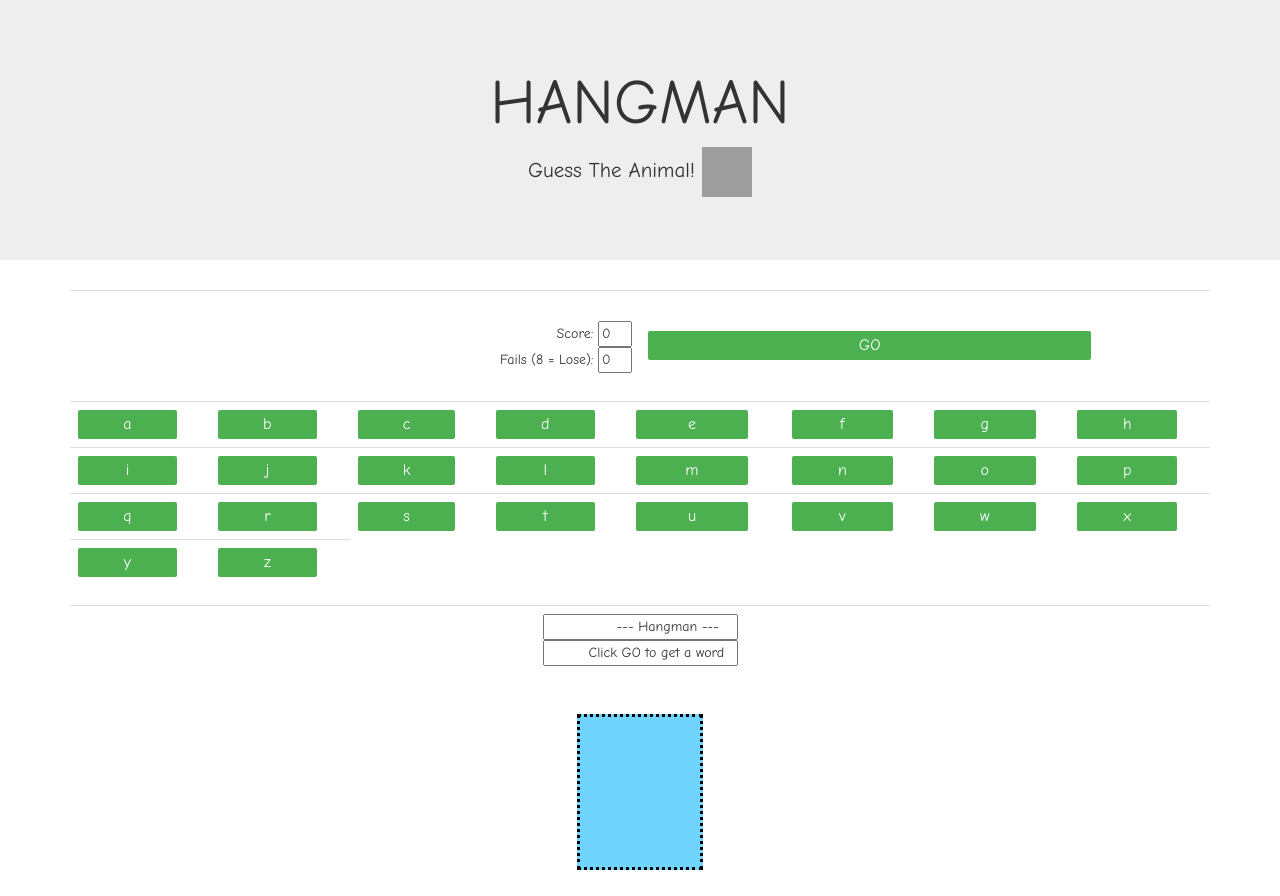
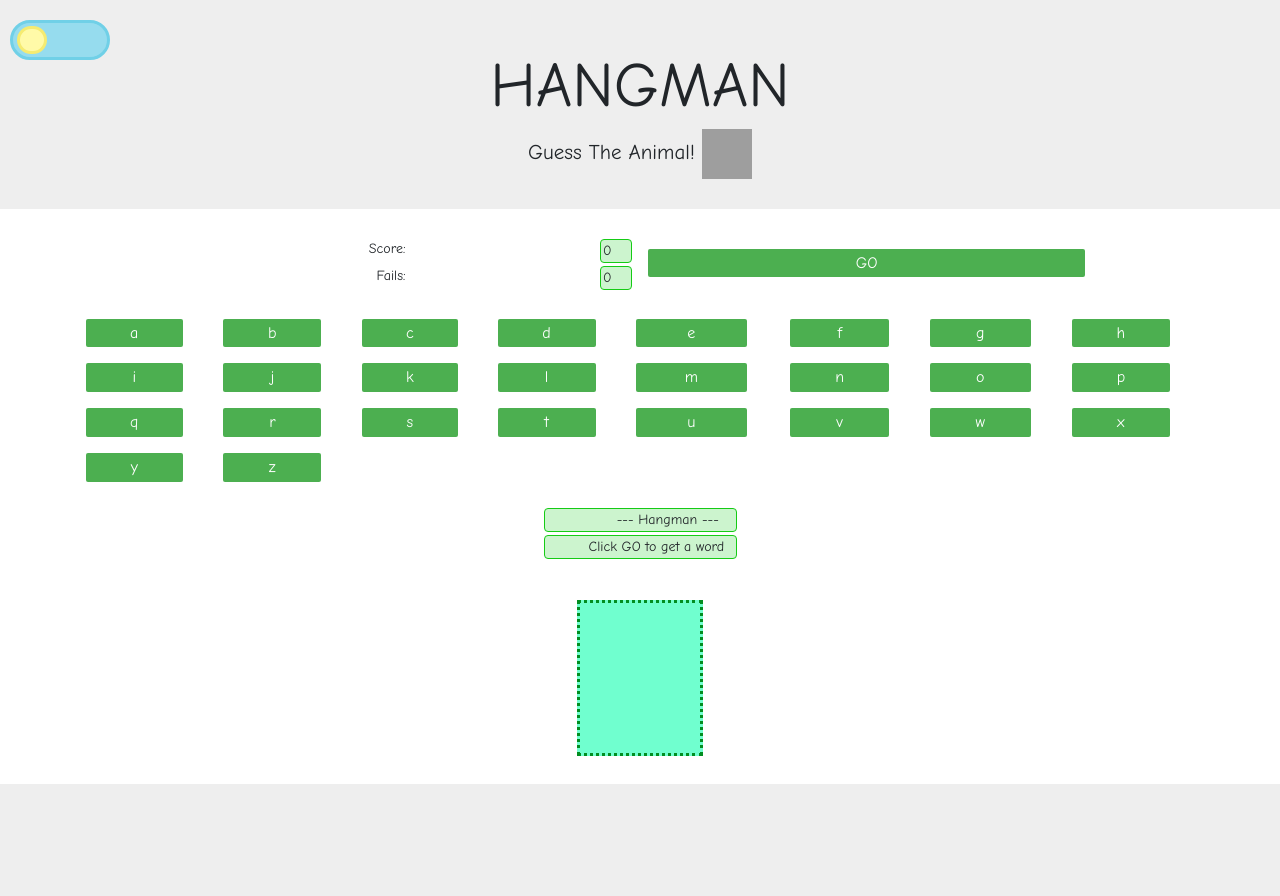
Before and after one commit to cxueli5/hangmangame17, a website: page public/index.html in a window 1280 px wide. After the commit the page ends 800 px from the top, so only its background shows below. Drawn offline with nearby package versions, Linux system fonts and the light colour scheme; grey boxes are pictures that could not be loaded.

Commit message:
dark mode and further enhancement to styles

```diff
--- a/public/app.js
+++ b/public/app.js
@@ -1,5 +1,12 @@
 // main app script
 
+// dark mode toggle
+function darkMode() {
+  var element = document.getElementById("displayText");
+  element.classList.toggle("darkModeText");
+  var element2 = document.getElementById("displayText2");
+  element2.classList.toggle("darkModeText");
+}
 // list of correct used letters
 var list1 = new Array();
 var list1_index = 0;
--- a/public/index.html
+++ b/public/index.html
@@ -2,7 +2,6 @@
 <!-- Start of HTML -->
 <html lang="en">
   <!-- Start of Head -->
-
   <head>
     <!-- Game Title Header (In Website Tab) -->
     <title>Hangman Game Group 17</title>
@@ -14,6 +13,16 @@
       rel="stylesheet"
       href="https://maxcdn.bootstrapcdn.com/bootstrap/3.4.1/css/bootstrap.min.css"
     />
+    <!-- Bootstrap CSS -->
+    <link
+      rel="stylesheet"
+      href="https://cdn.jsdelivr.net/npm/bootstrap@5.0.2/dist/css/bootstrap.min.css"
+    />
+    <!-- Bootstrap Font Icon CSS -->
+    <link
+      rel="stylesheet"
+      href="https://cdn.jsdelivr.net/npm/bootstrap-icons@1.5.0/font/bootstrap-icons.css"
+    />
     <!-- Main Style -->
     <link rel="stylesheet" href="main.css" />
     <!-- Script -->
@@ -21,8 +30,8 @@
     <script src="https://maxcdn.bootstrapcdn.com/bootstrap/3.4.1/js/bootstrap.min.js"></script>
   </head>
   <!-- End of Head -->
-
   <!-- Start of Body -->
+  <body>
     <!-- Game Title (In Website) -->
     <div class="jumbotron text-center">
       <h1>HANGMAN <br /></h1>
@@ -36,7 +45,13 @@
         />
       </p>
     </div>
+    <!-- Dark Mode Switch -->
+    <input type="checkbox" id="toggle" class="toggle-check" onclick="darkMode()" />
+    <label for="toggle" class="toggle-label">
+      <span class="toggle-label-background"></span>
+    </label>
     <!-- Start of Game -->
+    <div class="background">
       <form name="f">
         <!-- Start of Game Container -->
         <div class="container">
@@ -46,7 +61,7 @@
             <tr>
               <td id="gameScore" colspan="5">
                 <!-- Score Display -->
-            Score:
+                <p id="displayText" class="displayText">Score:</p>
                 <input
                   type="TEXT"
                   name="score"
@@ -57,7 +72,7 @@
                 <!-- End of Score Display -->
                 <br />
                 <!-- No. of Fails -->
-            Fails (8 = Lose):
+                <p id="displayText2" class="displayText">Fails:</p>
                 <input
                   type="TEXT"
                   name="lives"
@@ -67,7 +82,6 @@
                 />
                 <!-- End of No. of Fails -->
               </td>
-
               <!-- Start Game Button -->
               <td id="gameBtn" colspan="4">
                 <!-- onclick evennt = generate new word and play frog sound effect -->
@@ -365,14 +379,13 @@
           <!-- End of Word and Message Display Table -->
         </div>
         <!-- End of Game Container -->
-
         <!-- Stickman Drawing Canvas -->
         <div>
           <center>
             <canvas id="stickman" width="120" height="150">
               <!-- Error Msg Shown if Browser Does Not Support HTML5 Canvas Tag -->
-          Stickman canvas not showing as browser does not support HTML5 canvas.
-          Try using Chrome instead.
+              Stickman canvas not showing as browser does not support HTML5
+              canvas. Try using Chrome instead.
             </canvas>
             <!-- Main Script -->
             <script src="app.js"></script>
@@ -380,6 +393,8 @@
           <br /><br />
         </div>
       </form>
+    </div>
     <!-- End of Game -->
+  </body>
 </html>
 <!-- End of HTML -->
--- a/public/main.css
+++ b/public/main.css
@@ -1,11 +1,26 @@
-/* Global Styles */
+/* glocal styles */
 
-/* Whole HTML */
+/* whole HTML */
 html * {
   font-family: "Comic Sans MS", "Comic Sans", cursive !important;
 }
 
-/* Button Style (For all button class) */
+/* body light mode */
+body {
+  font-size: 14px;
+  background-color: #eee;
+  z-index: -1;
+  width: 100%;
+  height: 100%;
+  transition: all 250ms ease-in;
+}
+
+/* original background colour */
+.background {
+  background-color: white;
+}
+
+/* button Style (for all button class) */
 .button {
   background-color: #4caf50;
   /* this will apply current style to anything in html with class="button"*/
@@ -18,31 +33,184 @@ html * {
   font-size: 16px;
 }
 
-/* Button Hover Over */
+/* button Hover Over */
 .button:hover {
   background-color: #08530b;
   color: white;
 }
 
+/* text style */
 h1 {
   color: green;
 }
 
-/* End of Global Styles */
+/* table row and data */
+tr, td {
+  border-style: none;
+  border: white;
+}
 
-/* Game Button */
+.table>tbody>tr>td {
+  border-top: 0px;
+}
+
+/* HANGMAN gray title (with kola) */
+.jumbotron {
+  margin-bottom: 0px;
+  padding-bottom: 15px;
+}
+
+/* input type=text */
+input[type="TEXT"] {
+  border: 1.5px solid rgb(21, 203, 21);
+  background-color: #ccf4ce;
+  border-radius: 4px;
+  margin-bottom: 3px;
+}
+
+/* end of global styles */
+
+/* dark-mode toggle */
+
+/* toggle checkbox */
+.toggle-check {
+  display: none;
+}
+
+/* display switch slider */
+.toggle-label {
+  width: 100px;
+  height: 40px;
+  margin-bottom: 0px;
+  border-radius: 100px;
+  background: #96dcee;
+  border: 3px solid #70d0e7;
+  display: flex;
+  position: relative;
+  transition: all 350ms ease-in;
+  /* display on screen */
+  position: absolute;
+  top: 20px;
+  left: 10px;
+}
+
+/* display switch slider (original state, light mode) */
+.toggle-label:before {
+  animation-name: reverse;
+  animation-duration: 350ms;
+  animation-fill-mode: forwards;
+  transition: all 350ms ease-in;
+  content: '';
+  width: 30px;
+  height: 28px;
+  border: 3px solid #f5eb71;
+  top: 3px;
+  left: 4px;
+  position: absolute;
+  border-radius: 82px;
+  background: #fffaa8;
+}
+
+/* animation slide (light to dark) */
+@keyframes reverse {
+  0% {
+    left: 50px;
+    width: 26px;
+  }
+  60% {
+    left: 40px;
+    width: 50px;
+  }
+  100% {
+    left: 4px;
+  }
+}
+
+/* changed to dark mode */
+
+/* dark mode background (game) */
+.toggle-check:checked ~ .background {
+  background: #292929;
+}
+
+.darkModeText{
+  color: white;
+}
+/* .toggle-check:checked + .displayText {
+  background: white;
+} */
+
+/* switch slider change to dark mode design */
+.toggle-check:checked + .toggle-label {
+  background: #999999;
+  border-color: #555555;
+}
+
+/* switch back to light mode (background, brighter) */
+.toggle-check:checked + .toggle-label:before {
+  background: white;
+  border-color: #e8e8ea;
+  animation-name: switch;
+  animation-duration: 350ms;
+  animation-fill-mode: forwards;
+}
+
+/* animation for switch slider transition */
+@keyframes switch {
+  0% {
+    left: 4px;
+  }
+  60% {
+    left: 24px;
+    width: 70px;
+  }
+  100% {
+    left: 60px;
+    width: 30px;
+  }
+}
+
+/* design effect on "moon" button in dark mode (spots on "moon") */
+.toggle-label:after {
+  transition-delay: 0ms;
+  transition: all 250ms ease-in;
+  position: absolute;
+  content: '';
+  /* dots on moon */
+  box-shadow: #e8e8ea -13px 0 0 2px, #e8e8ea -15px 5px 0 0.3px;
+  left: 83px;
+  top: 11px;
+  width: 2px;
+  height: 2px;
+  background: transparent;
+  border-radius: 50%;
+  opacity: 0;
+}
+
+.toggle-check:checked + .toggle-label:after {
+  transition-delay: 350ms;
+  opacity: 1;
+}
+
+/* game button */
 #gameBtn {
   padding-top: 40px;
 }
 
-/* Score Display */
+/* score display */
 #gameScore {
   padding-top: 30px;
   width: 50%;
   text-align: right;
 }
 
-/* Word and Message Display */
+/* input text (score display) */
+.displayText {
+  width: 25%;
+  position: absolute;
+}
+
+/* word and message display */
 #wordDisplay {
   text-align: center;
 }
@@ -52,7 +220,7 @@ h1 {
   position: relative;
   left: 0px;
   top: 20px;
-  background-color: rgb(112, 212, 255);
+  background-color: rgb(112, 255, 207);
   border-style: dotted;
-  border-color: black;
+  border-color: rgb(2, 141, 32);
 }
```
Also changed, not shown: package.json (+27 -6 lines), 1 other file. Lines whose indentation alone changed are shown as unchanged.
